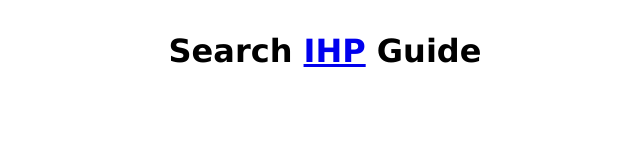
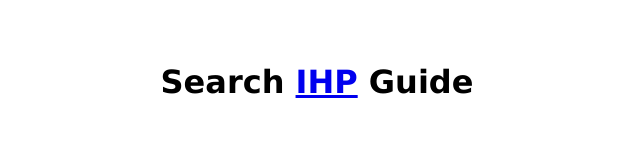
Before and after one commit to s0kil/search-ihp-guide, a plain HTML site: page index.html in a window 1280 px wide. Shown: the whole page, without its empty margins (323-963 px from the left). Drawn offline with nearby package versions, Linux system fonts and the light colour scheme.

Commit message:
A tad of styling

```diff
--- a/index.html
+++ b/index.html
@@ -5,12 +5,17 @@
 	<meta charset="UTF-8">
 	<meta name="viewport" content="width=device-width, initial-scale=1.0">
 	<title>Search IHP Guide</title>
+  <link rel="stylesheet" href="https://cdn.jsdelivr.net/npm/modern-normalize@1.0.0/modern-normalize.min.css">
 	<style>
 		html,
 		body {
 			width: 100%;
 			height: 100%;
 		}
+
+    body {
+      padding: 2rem;
+    }
 
 		main {
 			display: flex;
```
